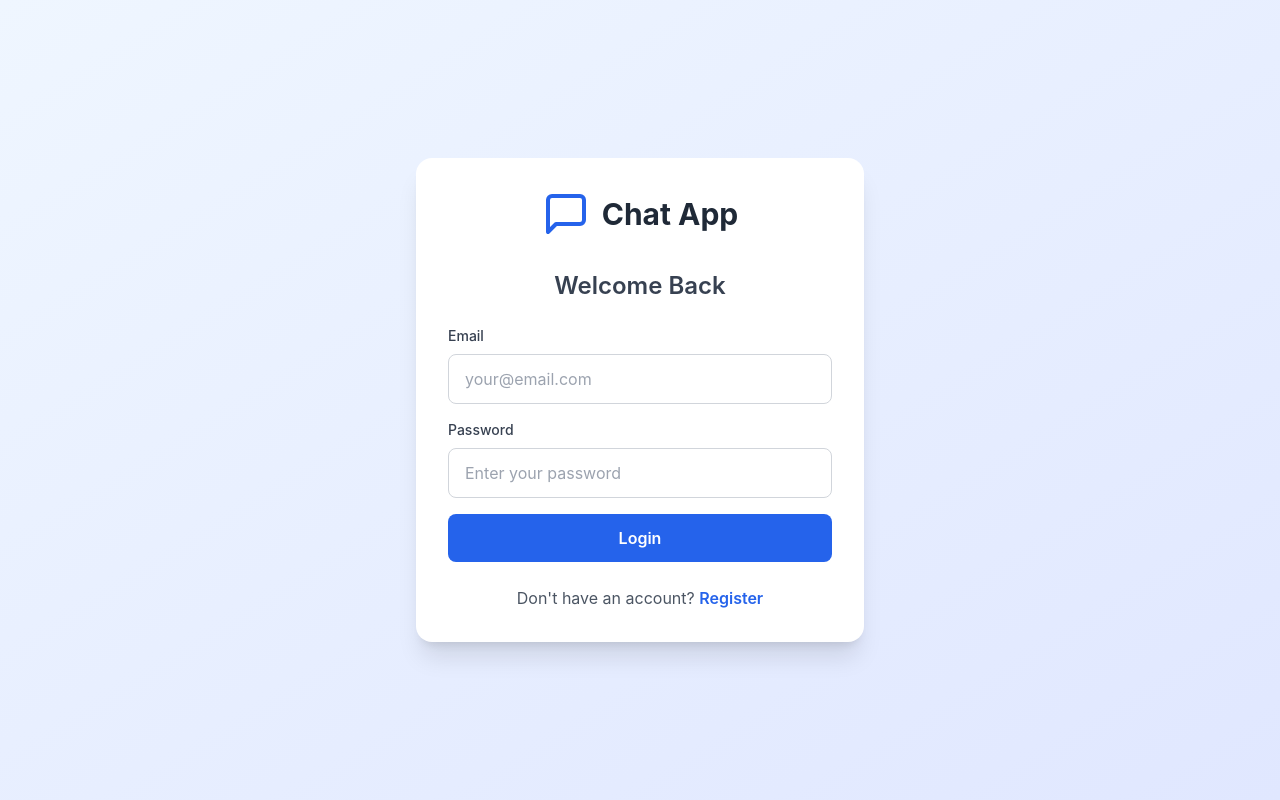
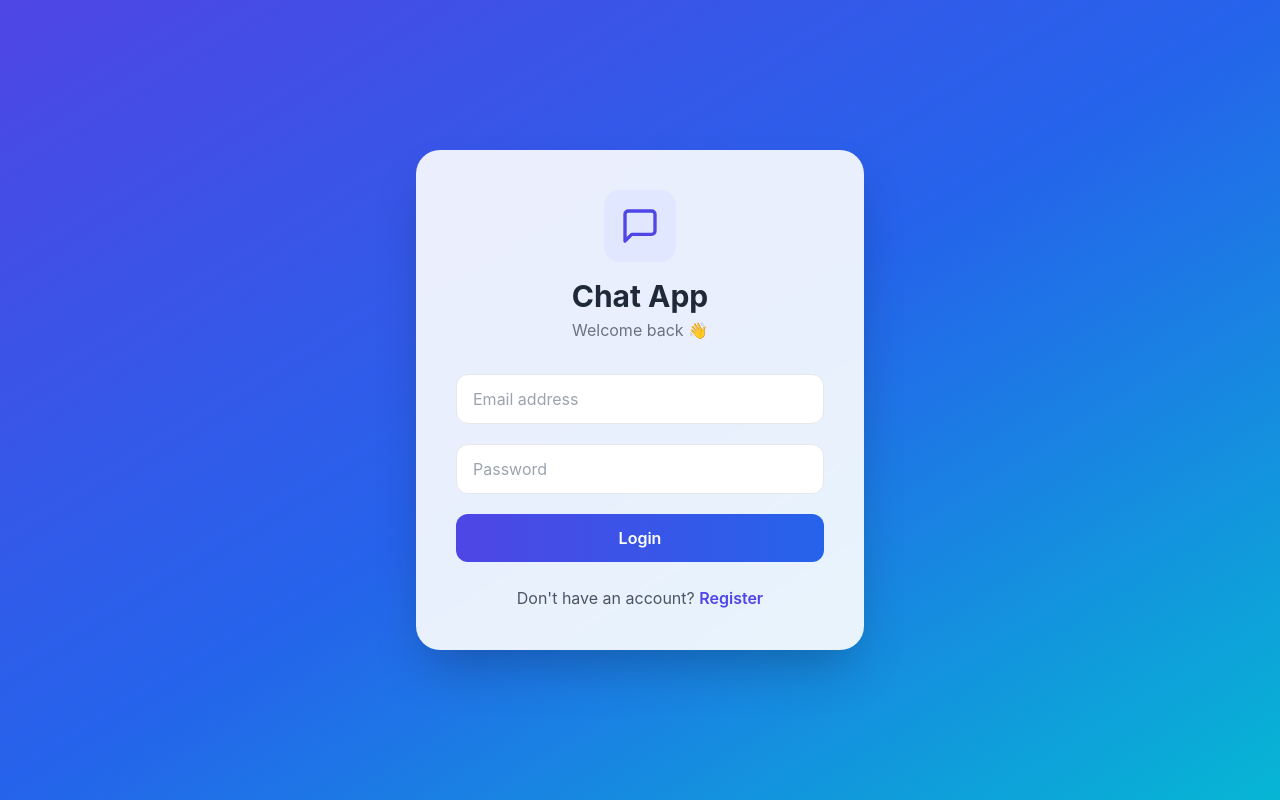
Before and after one commit to ngthmhg1710-dotcom/ChatApp, a React (Vite) app in the folder chat-app/client/: page /login in a window 1280 px wide. Built offline with nearby package versions, Linux system fonts and the light colour scheme; no server answers; the HTML template or start-up script is replaced by a standard one.

Commit message:
Login.jsx

```diff
--- a/chat-app/client/src/pages/Login.jsx
+++ b/chat-app/client/src/pages/Login.jsx
@@ -15,9 +15,7 @@ export default function Login() {
   const handleSubmit = async (e) => {
     e.preventDefault();
     const success = await login(formData);
-    if (success) {
-      navigate('/chat');
-    }
+    if (success) navigate('/chat');
   };
 
   const handleChange = (e) => {
@@ -25,52 +23,42 @@ export default function Login() {
   };
 
   return (
-    <div className="min-h-screen bg-gradient-to-br from-blue-50 to-indigo-100 flex items-center justify-center p-4">
-      <div className="bg-white rounded-2xl shadow-xl w-full max-w-md p-8">
-        <div className="flex items-center justify-center mb-8">
-          <MessageSquare className="w-12 h-12 text-blue-600" />
-          <h1 className="text-3xl font-bold text-gray-800 ml-3">Chat App</h1>
+    <div className="min-h-screen bg-gradient-to-br from-indigo-600 via-blue-600 to-cyan-500 flex items-center justify-center p-6">
+      <div className="bg-white/90 backdrop-blur rounded-3xl shadow-2xl w-full max-w-md p-10">
+
+        <div className="flex flex-col items-center mb-8">
+          <div className="bg-indigo-100 p-4 rounded-2xl mb-4">
+            <MessageSquare className="w-10 h-10 text-indigo-600" />
+          </div>
+          <h1 className="text-3xl font-bold text-gray-800">Chat App</h1>
+          <p className="text-gray-500 mt-1">Welcome back 👋</p>
         </div>
 
-        <h2 className="text-2xl font-semibold text-gray-700 mb-6 text-center">
-          Welcome Back
-        </h2>
-
-        <form onSubmit={handleSubmit} className="space-y-4">
-          <div>
-            <label className="block text-sm font-medium text-gray-700 mb-2">
-              Email
-            </label>
+        <form onSubmit={handleSubmit} className="space-y-5">
           <input
             type="email"
             name="email"
             value={formData.email}
             onChange={handleChange}
             required
-              className="w-full px-4 py-3 rounded-lg border border-gray-300 focus:ring-2 focus:ring-blue-500 focus:border-transparent outline-none transition"
-              placeholder="your@email.com"
+            placeholder="Email address"
+            className="w-full px-4 py-3 rounded-xl border border-gray-200 focus:ring-2 focus:ring-indigo-500 outline-none"
           />
-          </div>
 
-          <div>
-            <label className="block text-sm font-medium text-gray-700 mb-2">
-              Password
-            </label>
           <input
             type="password"
             name="password"
             value={formData.password}
             onChange={handleChange}
             required
-              className="w-full px-4 py-3 rounded-lg border border-gray-300 focus:ring-2 focus:ring-blue-500 focus:border-transparent outline-none transition"
-              placeholder="Enter your password"
+            placeholder="Password"
+            className="w-full px-4 py-3 rounded-xl border border-gray-200 focus:ring-2 focus:ring-indigo-500 outline-none"
           />
-          </div>
 
           <button
             type="submit"
             disabled={loading}
-            className="w-full bg-blue-600 text-white py-3 rounded-lg font-semibold hover:bg-blue-700 transition disabled:opacity-50 disabled:cursor-not-allowed"
+            className="w-full py-3 rounded-xl font-semibold text-white bg-gradient-to-r from-indigo-600 to-blue-600 hover:scale-[1.02] transition transform disabled:opacity-50"
           >
             {loading ? 'Logging in...' : 'Login'}
           </button>
@@ -78,7 +66,7 @@ export default function Login() {
 
         <p className="mt-6 text-center text-gray-600">
           Don't have an account?{' '}
-          <Link to="/register" className="text-blue-600 hover:underline font-semibold">
+          <Link to="/register" className="text-indigo-600 font-semibold hover:underline">
             Register
           </Link>
         </p>
```
Lines whose indentation alone changed are shown as unchanged.
